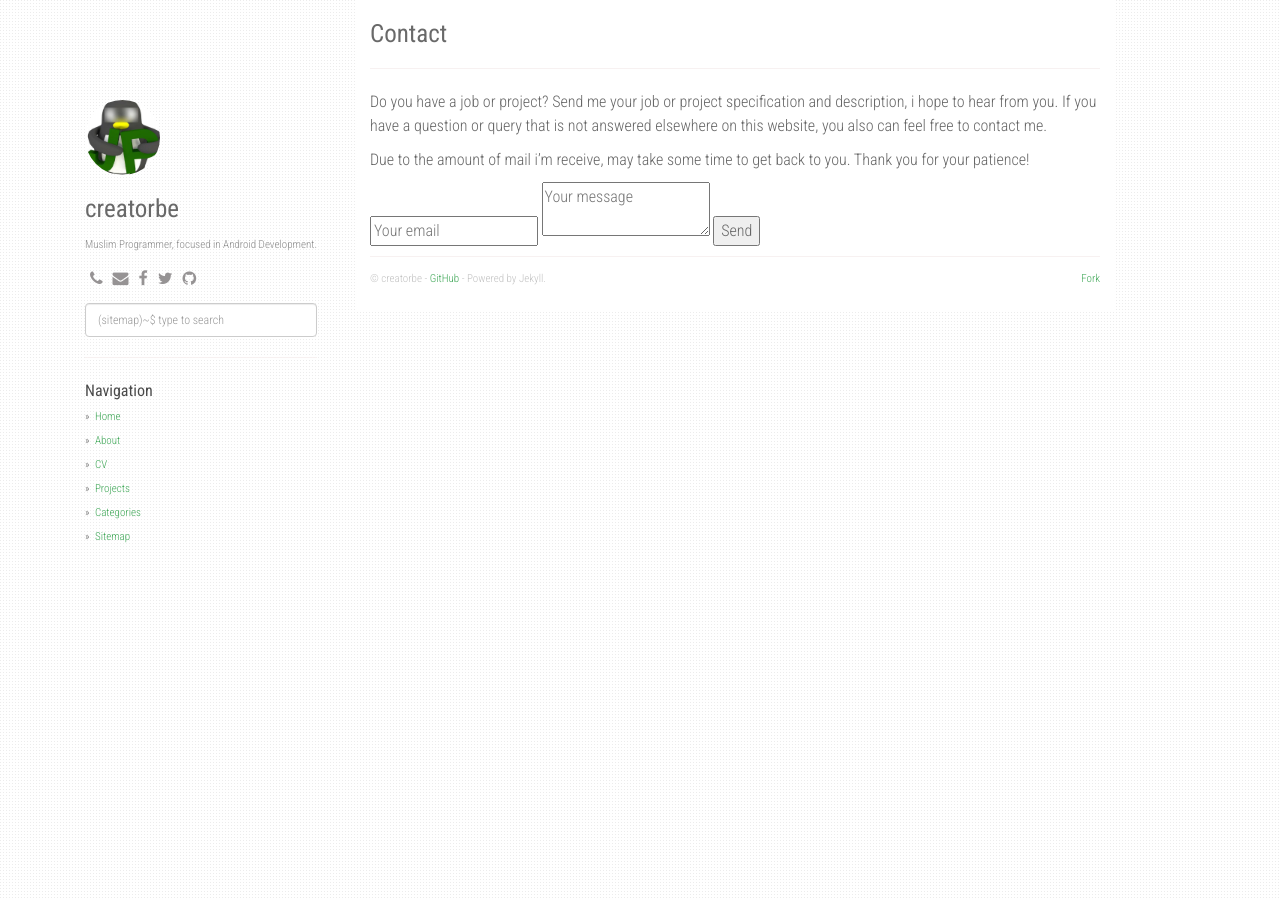
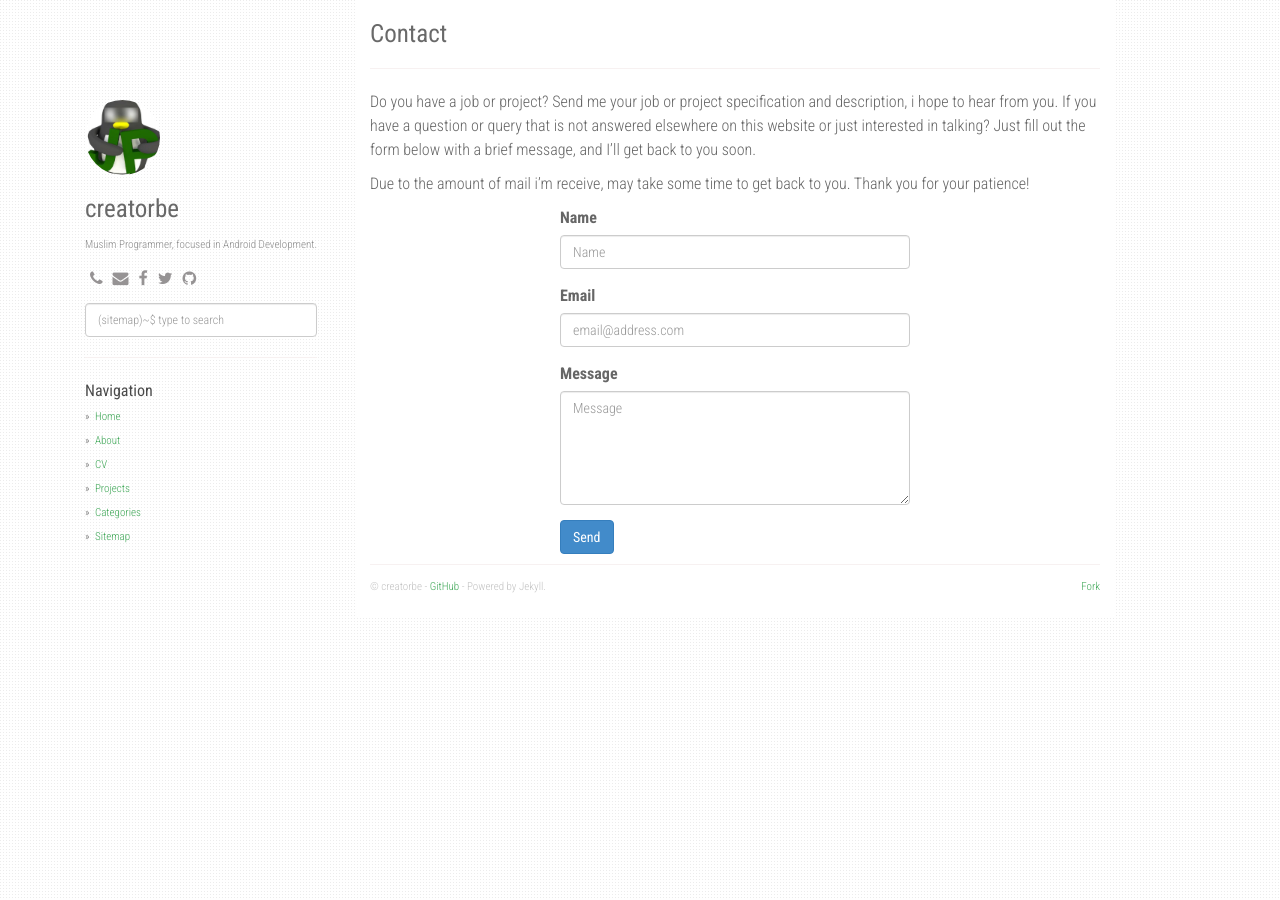
Before and after one commit to creatorbe/creatorbe.github.io, a Jekyll site: the page built from contact.md, in a window 1280 px wide. Built offline with Jekyll 4.4.1, drawn with Linux system fonts in a browser that asks for light colours; nearby versions of some CDN libraries.

Commit message:
reformatting contact form

```diff
--- a/contact.md
+++ b/contact.md
@@ -4,7 +4,7 @@ title: Contact
 permalink: /contact/
 ---
 
-Do you have a job or project? Send me your job or project specification and description, i hope to hear from you. If you have a question or query that is not answered elsewhere on this website, you also can feel free to contact me.
+Do you have a job or project? Send me your job or project specification and description, i hope to hear from you. If you have a question or query that is not answered elsewhere on this website or just interested in talking? Just fill out the form below with a brief message, and I'll get back to you soon.
 
 Due to the amount of mail i'm receive, may take some time to get back to you. Thank you for your patience!
 
@@ -40,13 +40,13 @@ Due to the amount of mail i'm receive, may take some time to get back to you. Th
 </script>
 
  -->
-<!-- <div class="row">
+<meta name="referrer" content="origin">
+<div class="row">
  	<div class="col-lg-6 col-lg-offset-3">
- 		<p>Interested in talking? Just fill out the form below with a brief message, and I'll get back to you soon.</p>
 
  		<div id="submit-success" class="alert alert-success alert-dismissible collapse" role="alert">
  			<button type="button" class="close" data-dismiss="alert" aria-label="Close"><span aria-hidden="true">&times;</span></button>
- 			Message received! I'll be in touch.
+ 			Your message received! I'll be in touch soon.
  		</div>
 
  		<div id="submit-errors" class="alert alert-danger alert-dismissible collapse" role="alert">
@@ -62,7 +62,7 @@ Due to the amount of mail i'm receive, may take some time to get back to you. Th
  			<div class="form-group">
  				<label for="email">Email</label>
  				<input class="form-control" type="email" name="_replyto" required placeholder="email@address.com">
- 				<input type="hidden" name="_cc" value="id.hasanbasri@gmail.com" />
+ 				<input type="hidden" name="_subject" value="CREATORBE LINKS" />
  			</div>
  			<div class="form-group">
  				<label for="message">Message</label>
@@ -72,10 +72,11 @@ Due to the amount of mail i'm receive, may take some time to get back to you. Th
  		</form>
 
  	</div>
- </div> -->
- <meta name="referrer" content="origin">
+ </div>
+
+<!--  <meta name="referrer" content="origin">
  <form method="POST" action="http://formspree.io/creatorb45@gmail.com">
   <input type="email" name="email" placeholder="Your email">
   <textarea name="message" placeholder="Your message"></textarea>
   <button type="submit">Send</button>
-</form>
+</form> -->
--- a/static/js/custom.js
+++ b/static/js/custom.js
@@ -30,6 +30,7 @@ $("#contact-form").validate({
       data: {
         name: $(form).find("input[name='name']").val(),
         _replyto: $(form).find("input[name='_replyto']").val(),
+        _subject: $(form).find("input[name='_subject']").val(),
         message: $(form).find("textarea[name='message']").val()
       },
       dataType: "json",
```
